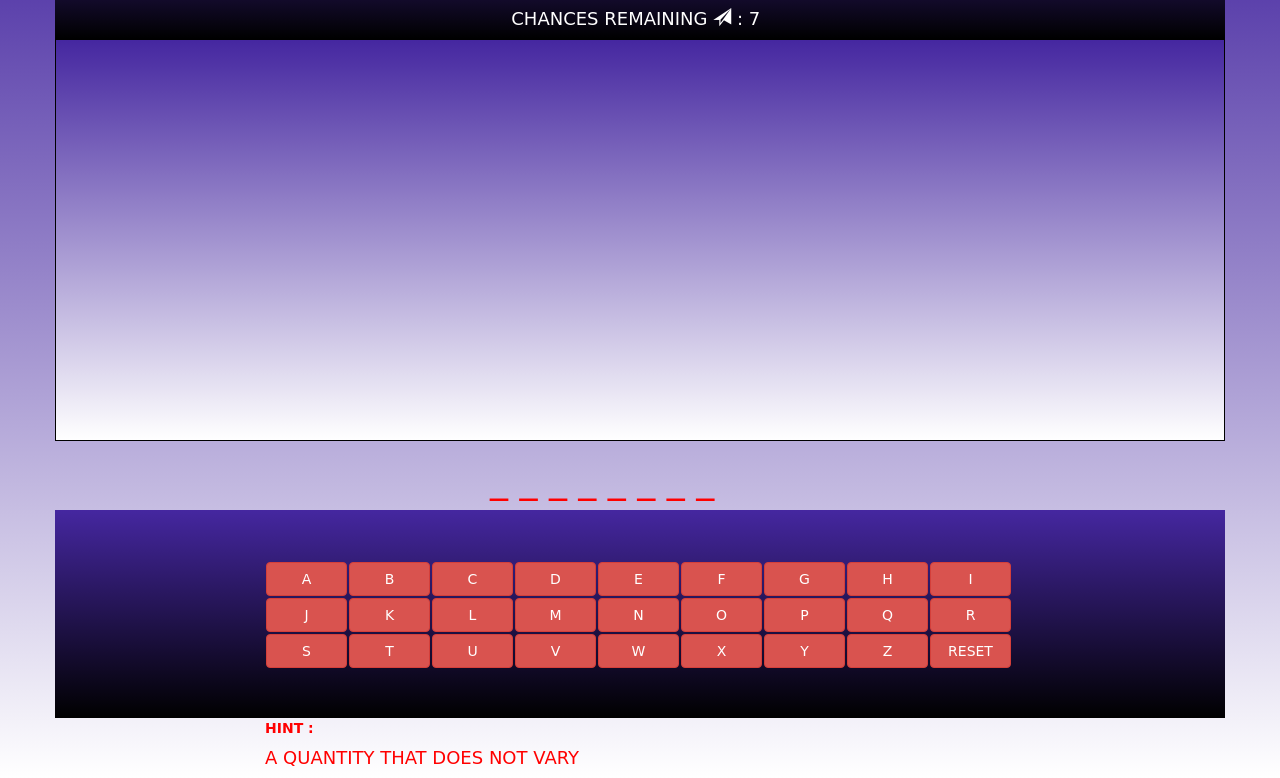
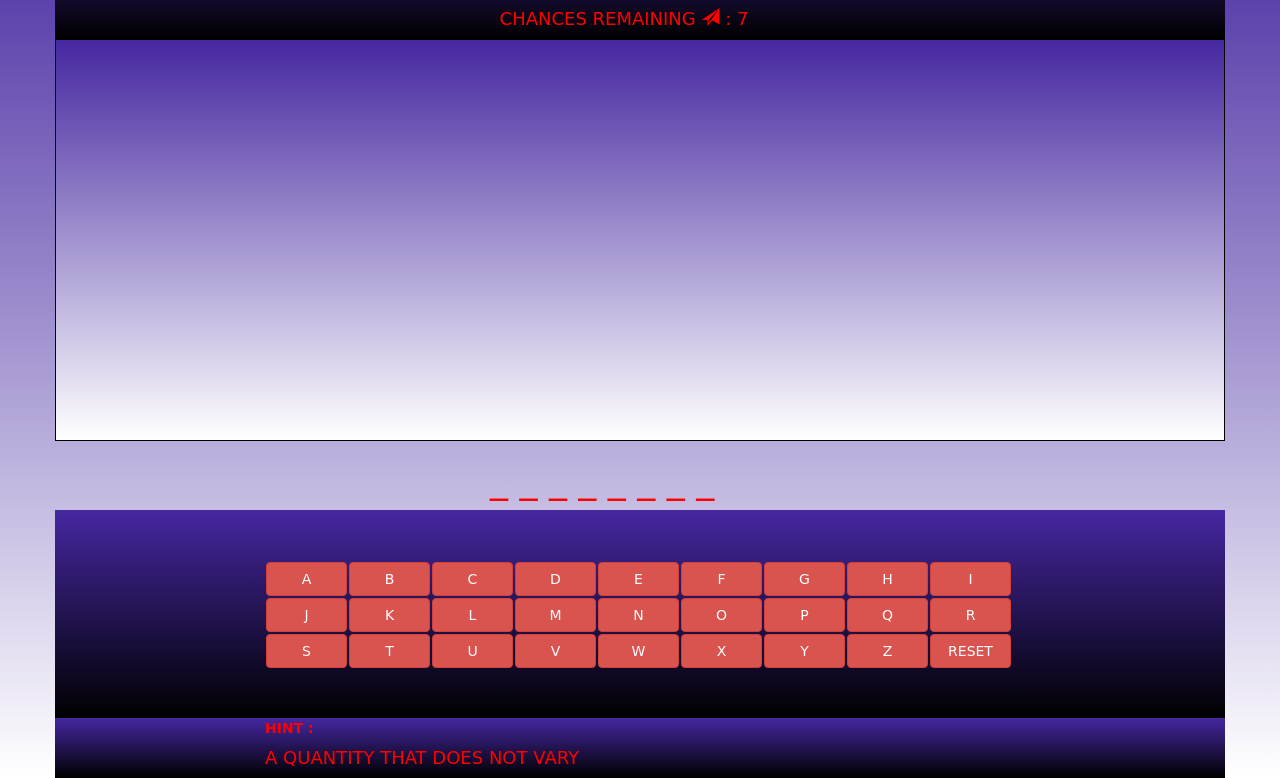
Before and after one commit to shubh911/R-D, a plain HTML site: page hang/index.html in a window 1280 px wide. Shown: the part 109-887 px from the top of the page. Drawn offline with nearby package versions, Linux system fonts and the light colour scheme; files that its build step writes are made by us from their sources; a web font is replaced by a local one.

Commit message:
Add files via upload

```diff
--- a/hang/css/main.css
+++ b/hang/css/main.css
@@ -11,7 +11,8 @@
 	padding-left:39%;
 }
 .heading div h4{
-	padding-left:39%;
+	color:red;
+	padding-left:38%;
 }
 
 .svg{
@@ -48,7 +49,10 @@
 	background:linear-gradient( #4527a0,black);
 	padding-bottom:50px;
 }
-.word{
-
+.noteHere{
+	background:linear-gradient( #4527a0,black);
+}
+.note{
+	color:red;
 
 }
```
